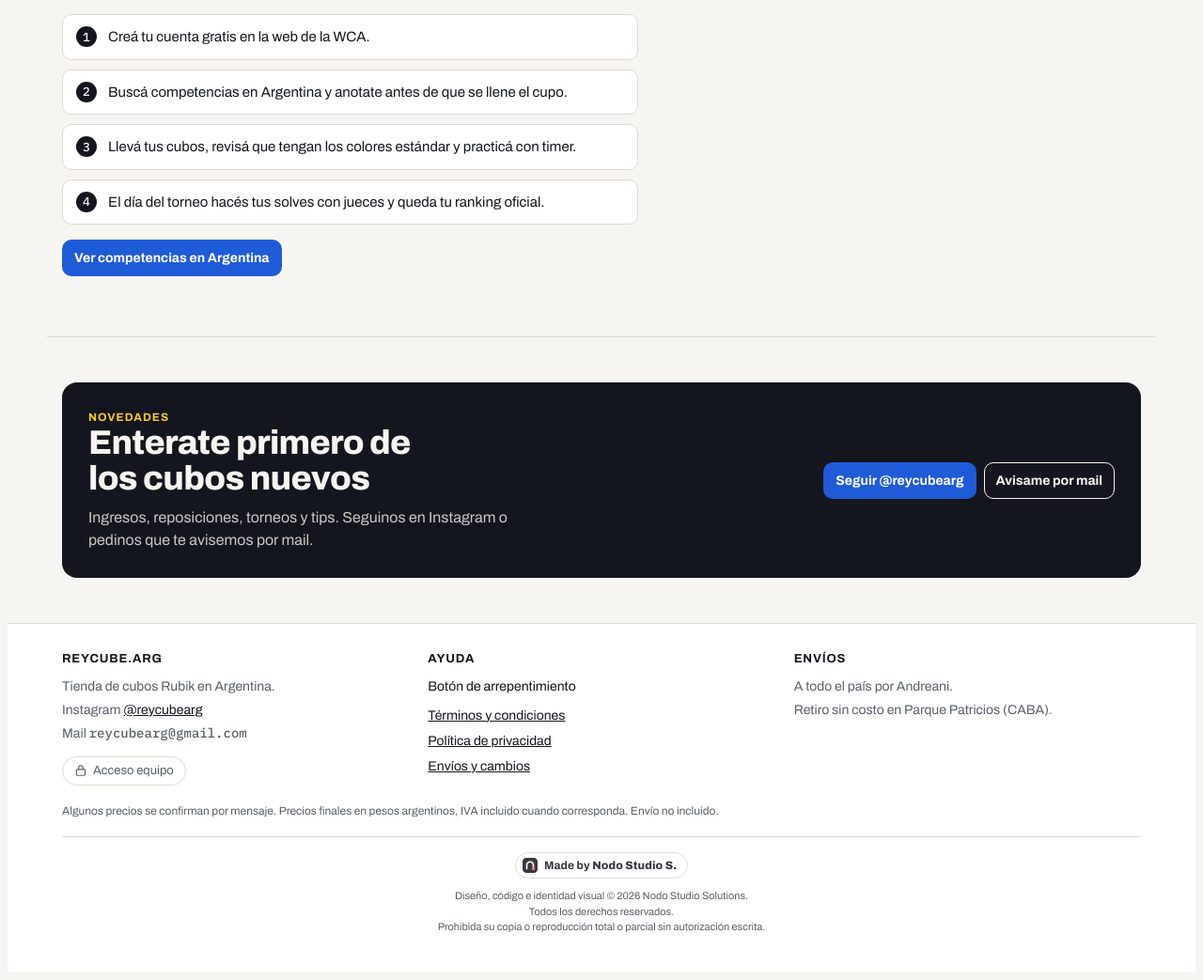
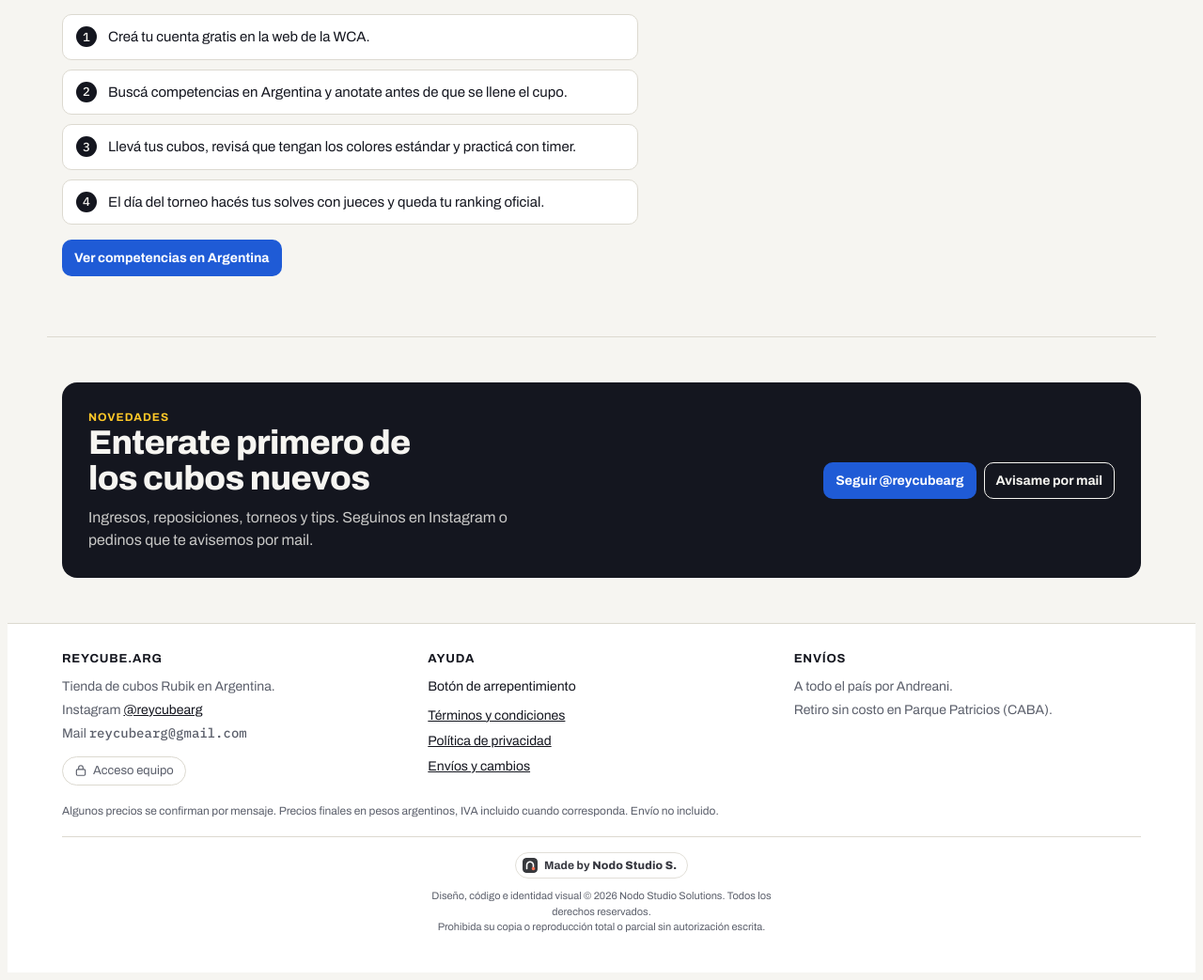
Before and after one commit to GracielaCordova/reycube.arg, a website: page public/index.html in a window 1280 px wide. Shown: the part 7715-8758 px from the top of the page at 94% size. Drawn offline with Linux system fonts and the light colour scheme; no server answers.

Commit message:
Update index.html

```diff
--- a/public/index.html
+++ b/public/index.html
@@ -149,7 +149,7 @@
 <p class="legal-note" id="legalNote"></p>
 <div class="derechos">
 <span class="made"><img src="img/nodo-studio.png" alt="" width="16" height="16"><span>Made by <b>Nodo Studio S.</b></span></span>
-<p>Diseño, código e identidad visual © 2026 Nodo Studio Solutions.<br>Todos los derechos reservados. <br>Prohibida su copia o reproducción total o parcial sin autorización escrita.</p>
+<p>Diseño, código e identidad visual © 2026 Nodo Studio Solutions. Todos los derechos reservados. <br>Prohibida su copia o reproducción total o parcial sin autorización escrita.</p>
 </div>
 </div>
 </footer>
```
